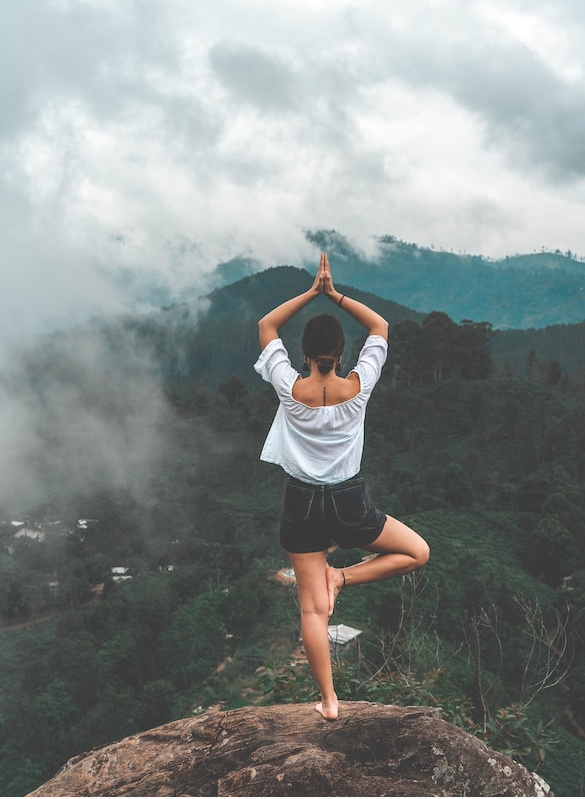
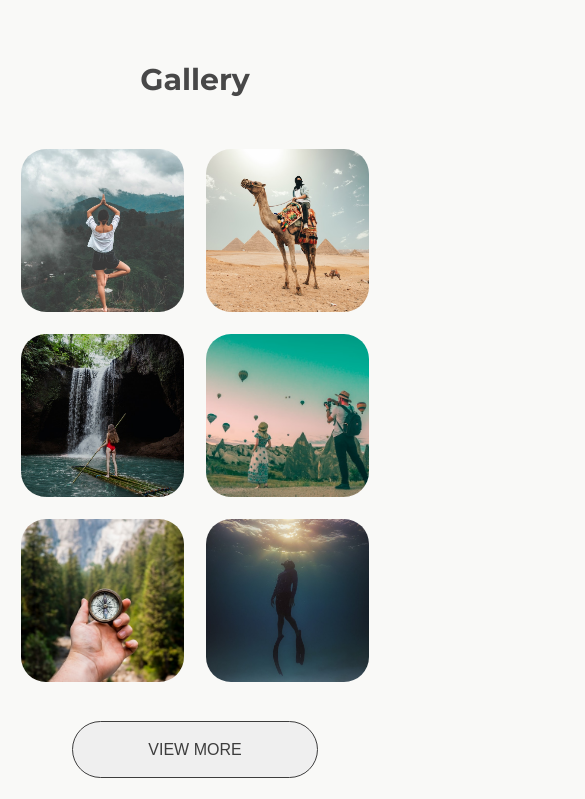
Before and after one commit to markotosic4/travel-agency, a website: page index.html in a window 390 px wide. Shown: the part 5028-5827 px from the top of the page, 585 px wide, since content can reach past the window. Drawn offline with Linux system fonts and the light colour scheme.

Commit message:
gallery section mobile

```diff
--- a/index.html
+++ b/index.html
@@ -204,9 +204,9 @@
                     <img src="images/img/gallery__photo-5.jpg" alt="Tour Experience 5" class="img5">
                     <img src="images/img/gallery__photo-6.jpg" alt="Tour Experience 6" class="img6">
                 </figure>
+                <button class="btn gallery__btn">View more</button>
 
 
-            <button>View more</button>
         </section>
 
         <section id="subscribe">
--- a/scss/components/_gallery.scss
+++ b/scss/components/_gallery.scss
@@ -1,10 +1,71 @@
 .gallery {
+   display: grid;
+   justify-items: center;
+   padding-bottom: 5.8rem;
+
 
     &__heading {
-
+        font-size: 3rem;
+        color: $text-color3;
+        margin-top: 8.3rem;
+        margin-bottom: 5.1rem;
     }
 
     &__container {
+        display: grid;
+        margin-left: 2.1rem;
+        margin-right: 2.1rem;
+        margin-bottom: 3.9rem;
+        grid-template-columns: 16.3rem 16.3rem;
+        gap: 2.2rem;
+        grid-template-rows: repeat(3, 16.3rem);
+        img {
+            height: 100%;
+            width: 100%;
+            object-fit: cover;
+            border-radius: 2.5rem;
+        }
+    }
 
+    &__btn {
+        border-radius: 4.7rem;
+        border: 1px solid $text-color2;
+        color: $text-color2;
+        padding: 1.85rem 7.58rem 1.85rem 7.58rem;
+        font-size: 1.6rem;
+        text-transform: uppercase;
     }
 }
+
+.img1 {
+    grid-column: 1 /2;
+    grid-row: 1/2;
+}
+
+.img2 {
+    grid-column: 2 /3;
+    grid-row: 1/2;
+}
+
+.img3 {
+    grid-column: 1 /2;
+    grid-row: 2/3;
+}
+
+.img4 {
+    grid-column: 2 /3;
+    grid-row: 2/3;
+
+}
+
+.img5 {
+    grid-column: 1 /2;
+    grid-row: 3/4;
+}
+
+.img6 {
+    grid-column: 2 /3;
+    grid-row: 3/4;
+}
+/*
+*/
--- a/scss/components/_testimonials.scss
+++ b/scss/components/_testimonials.scss
@@ -18,9 +18,7 @@
         gap: 2.8rem;
 
 
-        &__img{
 
-        }
 
         &__name{
             font-size: 2rem;
```
Also changed, not shown: css/main.css.
